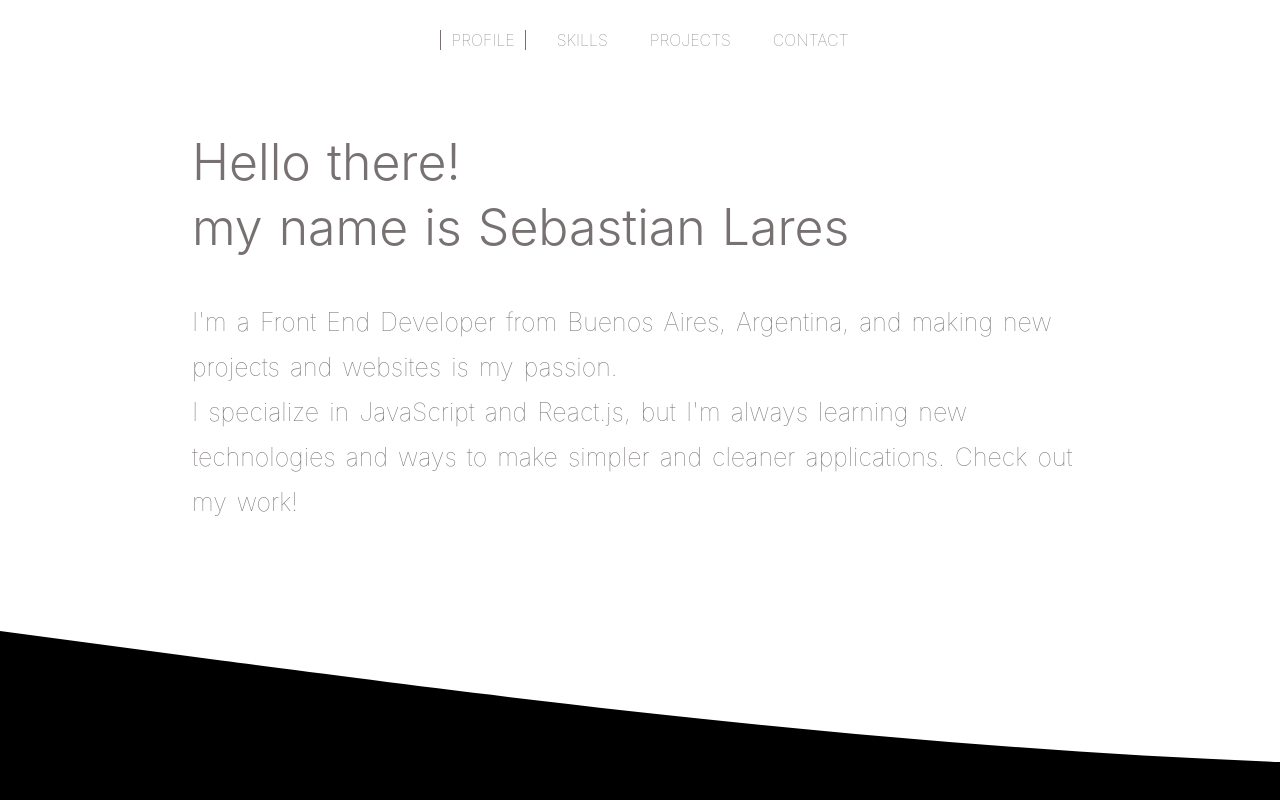
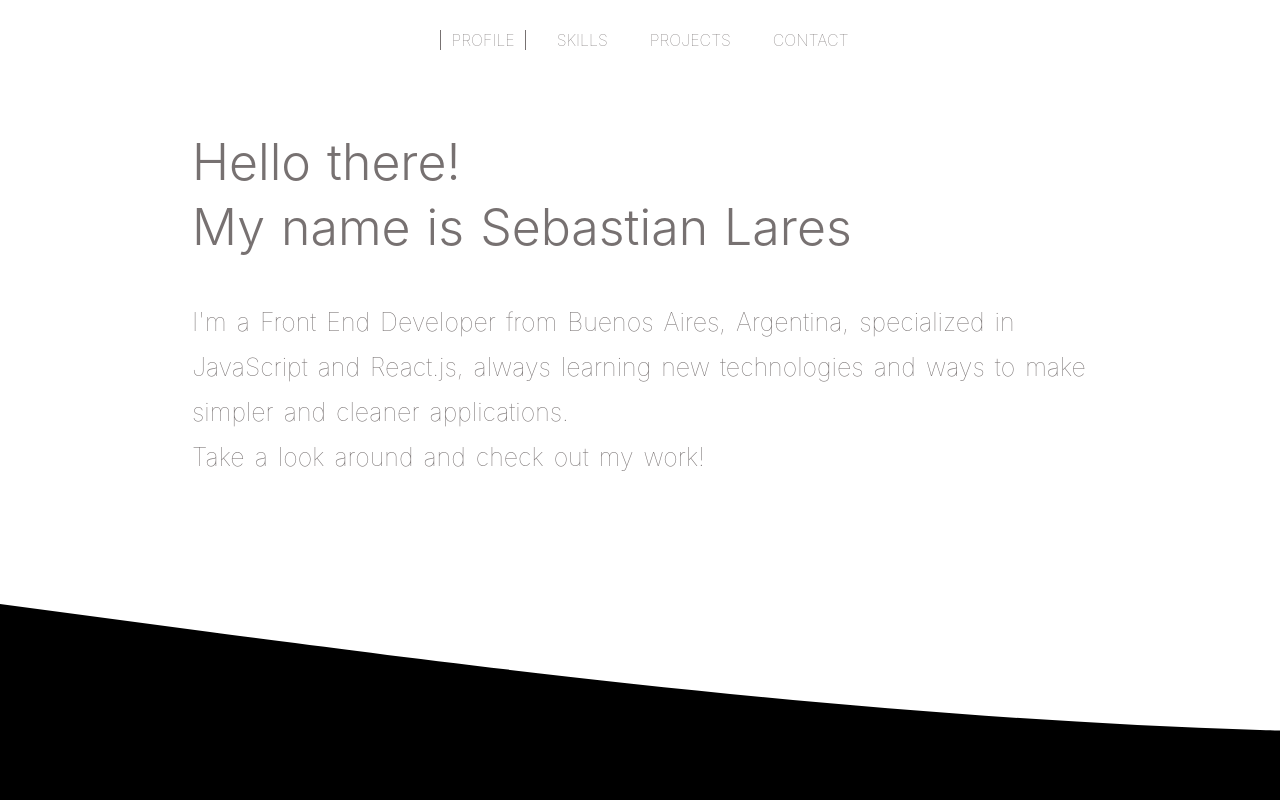
Before and after one commit to sebastianlares/personal-portfolio, a React (Create React App) app: page / in a window 1280 px wide. Shown: the top 800 px of the page. Built offline with nearby package versions, Linux system fonts and the light colour scheme.

Commit message:
profile component editado

```diff
--- a/src/components/Profile/Profile.js
+++ b/src/components/Profile/Profile.js
@@ -7,14 +7,15 @@ function Profile() {
       <div className="profile">
         <div className="welcome">
           <h3>
-            Hello there! <br></br>my name is Sebastian Lares
+            Hello there! <br></br>My name is Sebastian Lares
           </h3>
         </div>
         <p>
-          I'm a Front End Developer from Buenos Aires, Argentina, and making new
-          projects and websites is my passion.<br></br> I specialize in
-          JavaScript and React.js, but I'm always learning new technologies and
-          ways to make simpler and cleaner applications. Check out my work!
+          I'm a Front End Developer from Buenos Aires, Argentina, specialized in
+          JavaScript and React.js, always learning new technologies and ways to
+          make simpler and cleaner applications.
+          <br />
+          Take a look around and check out my work!
         </p>
       </div>
     </section>
```
